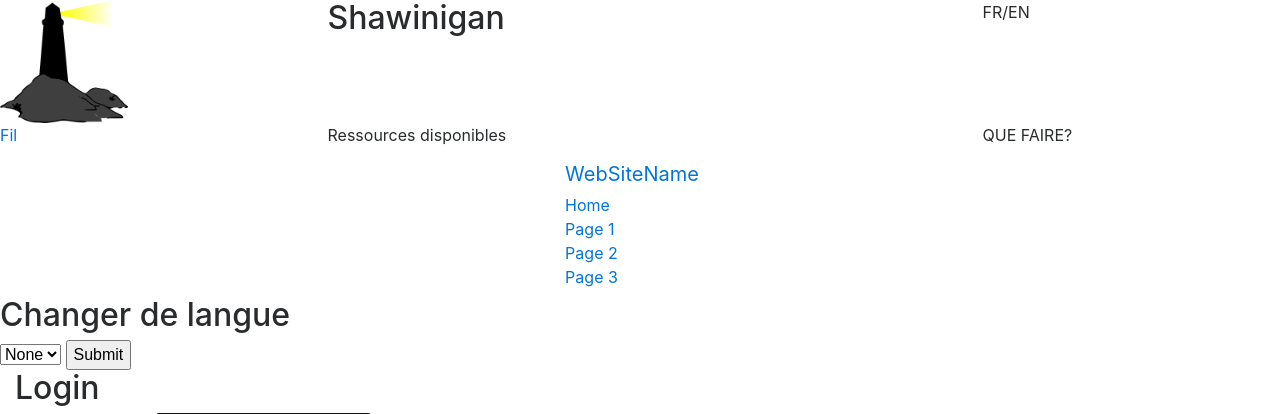
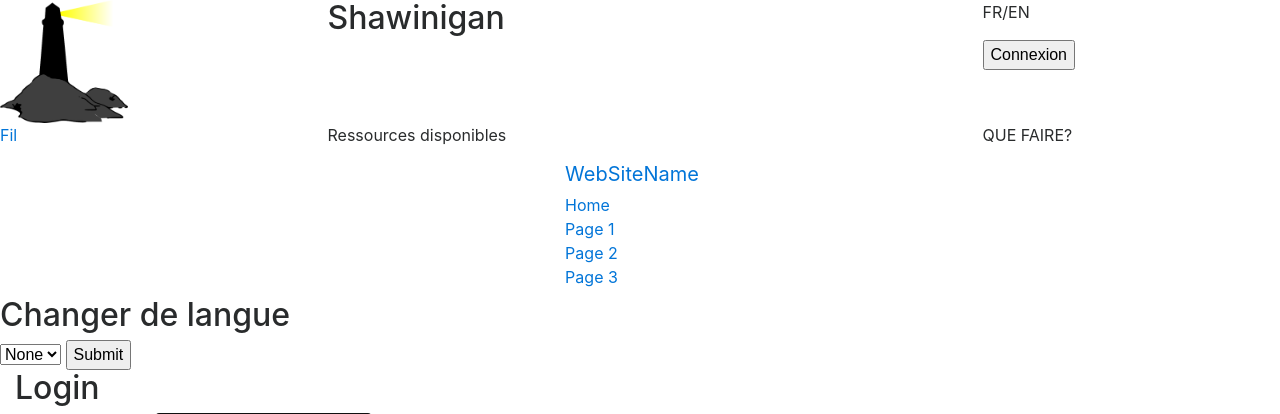
Before and after one commit to decaruju/phare, a Django app: page /login/ in a window 1280 px wide. Shown: the top 414 px of the page. Run offline with Django 3.2, Linux system fonts and the light colour scheme; some libraries are stand-ins or nearby versions.

Commit message:
Je sais pas trop

```diff
--- a/phare/flux/templates/enTete.html.j2
+++ b/phare/flux/templates/enTete.html.j2
@@ -13,6 +13,9 @@
 		    <p>FR/EN</p>
 	    </form>
 
+		<form action="login">
+		    <button>Connexion</button>
+	    </form>
 		</div>
 	</div>
 	<div class="row">
--- a/phare/phare/settings.py
+++ b/phare/phare/settings.py
@@ -33,6 +33,7 @@ ALLOWED_HOSTS = ['192.168.108.143', '127.0.0.1']
 INSTALLED_APPS = [
     'flux',
     'resources',
+    'autorite',
     'django.contrib.admin',
     'django.contrib.auth',
     'django.contrib.contenttypes',
```
Also changed, not shown: phare/db.sqlite3.
